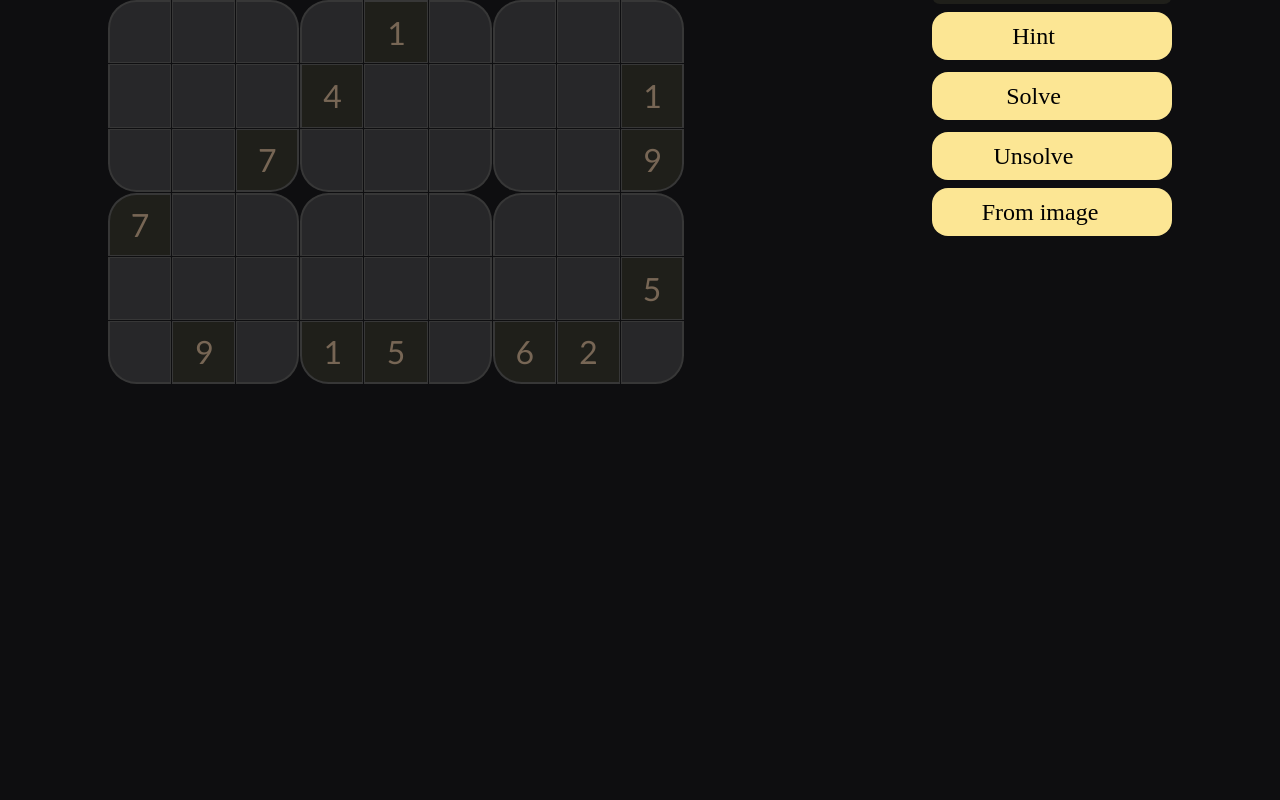
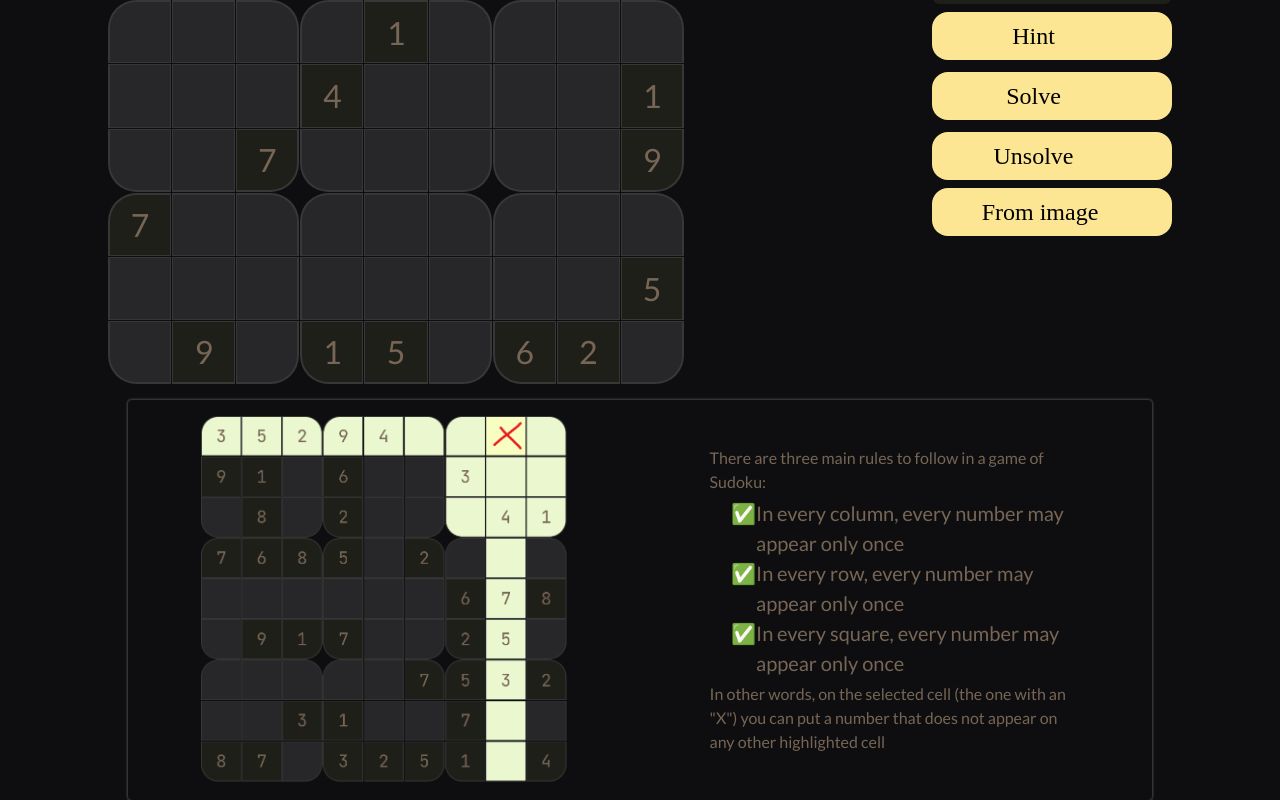
Before and after one commit to mockoocy/sudoSolve-old, a React (Create React App) app: page / in a window 1280 px wide. Shown: the part 304-1104 px from the top of the page. Before the commit the page ends 800 px from the top, so only its background shows below. Built offline with nearby package versions, Linux system fonts and the light colour scheme; some icons are missing; a web font is replaced by a local one.

Commit message:
added information abour game rules

```diff
--- /dev/null
+++ b/src/globalComponents/InfoBox.tsx
@@ -0,0 +1,88 @@
+import React from "react";
+import styled from "styled-components";
+import { boxShadowOutline } from "../utils/css-mixins";
+
+const StyledInfoBox = styled.section`
+  display: flex;
+  justify-content: space-around;
+  align-items: center;
+  width: 80%;
+  margin: 1.25% 10%;
+  padding: 1.25% 0;
+  ${boxShadowOutline(0.0625, 0.125, "var(--gridGapClr)")};
+  border-radius: 0.25rem;
+  height: 50vh;
+
+  @media (max-width: 820px) {
+    flex-direction: column;
+    justify-content: space-between;
+    height: 80%;
+    width: 90%;
+    margin: 1.25% 5%;
+    padding: 0;
+  }
+
+  * {
+    font-family: Lato, sans-serif;
+  }
+
+  .container {
+    display: flex;
+    align-items: center;
+    justify-content: center;
+  }
+
+  .visual-content-container {
+    height: 100%;
+    > img {
+      height: 100%;
+      border-radius: 1rem;
+      @media (max-width: 820px) {
+        height: 80%;
+      }
+    }
+  }
+  .description-container {
+    > ul {
+      color: var(--textClr);
+      max-width: 40ch;
+      padding: 0;
+      @media (max-width: 820px) {
+        max-width: 90%;
+      }
+      > li {
+        margin-left: 4ch;
+        font-size: 1.25rem;
+
+        @media (max-width: 820px) {
+          font-size: 0.875rem;
+        }
+        :first-child {
+          margin-top: 0.25rem;
+        }
+        ::marker {
+          content: "✅";
+        }
+        :last-child {
+          margin-bottom: 0.25rem;
+        }
+      }
+    }
+  }
+`;
+
+type Props = {
+  visualChild?: React.ReactNode;
+  // it will be an image or a svg
+  description: React.ReactNode;
+  // it doesnt matter if you send an <ul> or a heading, css will handle it at ease
+};
+
+export default function InfoBox({ visualChild, description }: Props) {
+  return (
+    <StyledInfoBox>
+      <div className="container visual-content-container">{visualChild}</div>
+      <div className="container description-container">{description}</div>
+    </StyledInfoBox>
+  );
+}
--- a/src/pages/Home/Home.tsx
+++ b/src/pages/Home/Home.tsx
@@ -1,10 +1,26 @@
 import React from "react";
 import SudokuMenu from "./components/SudokuMenu";
+import InfoBox from "../../globalComponents/InfoBox";
+
+const sudokuGridTip = require("../../assets/sudokuImage1.png");
 
 export default function Home() {
   return (
     <>
       <SudokuMenu />
+      <InfoBox
+        visualChild={<img src={sudokuGridTip} alt="image of a sudoku booard" />}
+        description={
+          <ul>
+            There are three main rules to follow in a game of Sudoku:
+            <li>In every column, every number may appear only once</li>
+            <li>In every row, every number may appear only once</li>
+            <li>In every square, every number may appear only once</li>
+            In other words, on the selected cell (the one with an "X") you can
+            put a number that does not appear on any other highlighted cell
+          </ul>
+        }
+      />
     </>
   );
 }
--- a/src/pages/ThemeCreator/ColorInput.tsx
+++ b/src/pages/ThemeCreator/ColorInput.tsx
@@ -26,7 +26,7 @@ const StyledColorInput = styled.div<StyledProps>`
   }
 
   .caption {
-    ${textShadowOutline(0.0625, 0.125, "var(--bgClr)")};
+    ${textShadowOutline(0.0625, 0, "var(--bgClr)")};
     font-size: 1.25rem;
     font-family: Lato, sans-serif;
   }
```
Also changed, not shown: src/assets/sudokuImage1.png (added).
